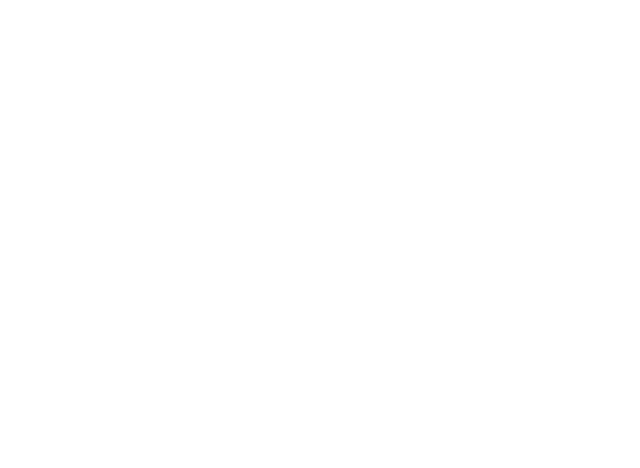
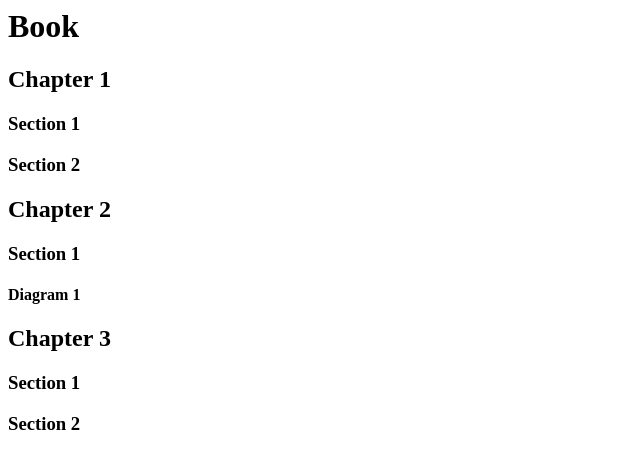
Before and after one commit to MunibaSahar344/portfolio, a plain HTML site: page index.html in a window 1280 px wide. Shown: the whole page, without its empty margins (0-640 px from the left). Drawn offline with Linux system fonts and the light colour scheme.

Commit message:
Add files via upload

```diff
--- a/index.html
+++ b/index.html
@@ -1,15 +1,10 @@
-<!-- TODO 1: Create the HTML Boilerplate -->
-
-<!-- TODO 2: Add Your previous projects' HTML into the public folder -->
-
-<!-- TODO 3: Take screenshots of your project previews and add the images to the images folder -->
-
-<!-- TODO 4: Add titles/subtitles etc. -->
-
-<!-- TODO 5: Add a link to the project pages -->
-
-<!-- TODO 6: Add images to show the project previews
-HINT for TODO 6: You can use the height attribute set to 200 to make the image smaller:
-https://developer.mozilla.org/en-US/docs/Web/HTML/Element/img#attr-height -->
-
-<!-- TODO 7: Add the Contact Me and About Me page links -->
+<h1>Book</h1>
+  <h2>Chapter 1</h2>
+    <h3>Section 1</h3>
+    <h3>Section 2</h3>
+<h2>  Chapter 2</h2>
+    <h3>Section 1</h3>
+      <h4>Diagram 1</h4>
+<h2>Chapter 3</h2>
+    <h3>Section 1</h3>
+    <h3>Section 2</h3>
```
